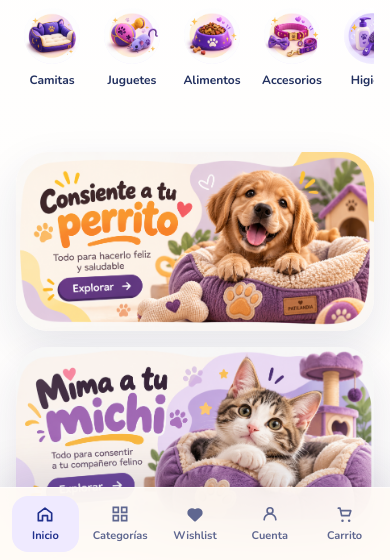
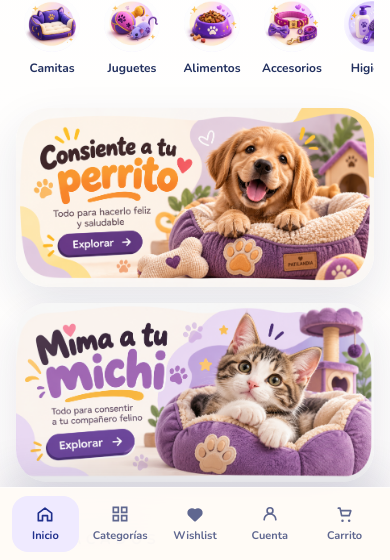
Before and after one commit to Andrescutellez/patilandia, a Next.js app: page / in a window 390 px wide. Shown: the part 284-844 px from the top of the page. Built offline with nearby package versions, Linux system fonts and the light colour scheme; no server answers.

Commit message:
fix: menos espacio vertical en mobile entre hero/categorías/tarjetas de mascota
CategoryStrip (default, usado en el home): pt-6 -> pt-3 en mobile.
PetTypeCards: pt-12 -> pt-4 en mobile. Desktop sin cambios en ambos
(sm:pt-6 / sm:pt-12 se mantienen).

```diff
--- a/src/components/home/category-strip.tsx
+++ b/src/components/home/category-strip.tsx
@@ -9,7 +9,7 @@
  *  grids that each went full-size on a phone. */
 export function CategoryStrip({
   activeSlug,
-  className = "mx-auto max-w-7xl px-4 pt-6 sm:px-6 lg:px-8"
+  className = "mx-auto max-w-7xl px-4 pt-3 sm:px-6 sm:pt-6 lg:px-8"
 }: {
   /** Highlights the current category — used by CatalogView on a category page. */
   activeSlug?: string;
--- a/src/components/home/pet-type-cards.tsx
+++ b/src/components/home/pet-type-cards.tsx
@@ -24,7 +24,7 @@
 
 export function PetTypeCards() {
   return (
-    <section className="mx-auto max-w-7xl px-4 pt-12 sm:px-6 lg:px-8">
+    <section className="mx-auto max-w-7xl px-4 pt-4 sm:px-6 sm:pt-12 lg:px-8">
       <div className="grid gap-4 sm:grid-cols-2 sm:gap-6">
         {PET_TYPE_CARDS.map((card) => (
           <Link
```
